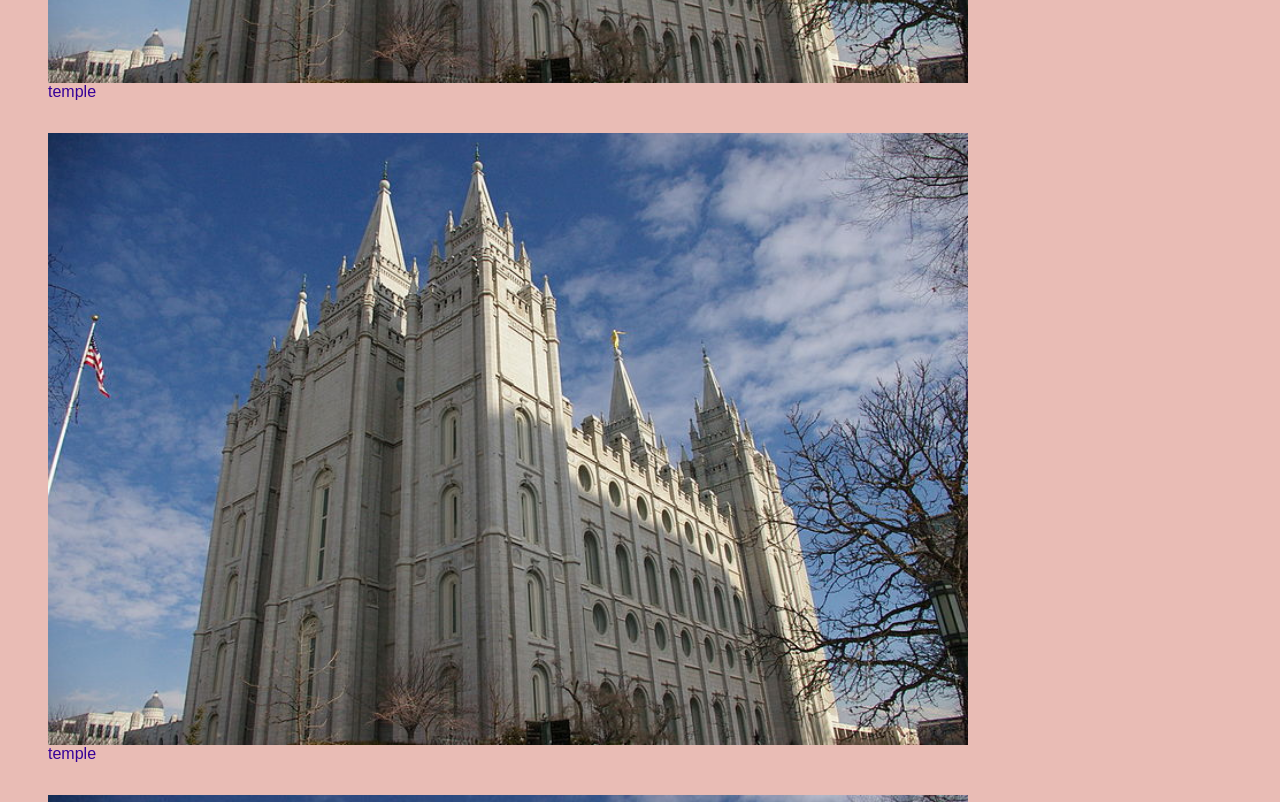
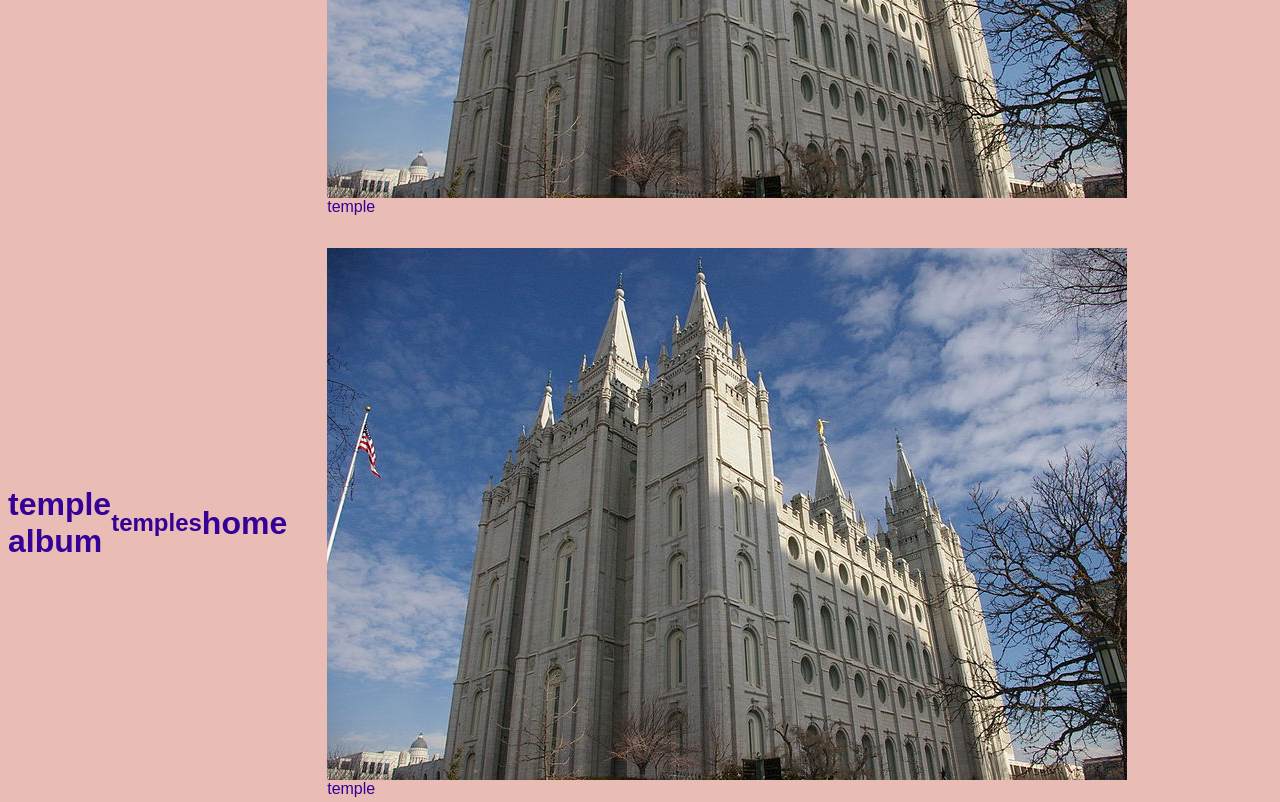
Before and after one commit to chilltomato/wdd131, a plain HTML site: page temples.html in a window 1280 px wide. Shown: the part 2180-2982 px from the top of the page. Drawn offline with Linux system fonts and the light colour scheme.

Commit message:
fixed some stuff

```diff
--- a/styles/temples.css
+++ b/styles/temples.css
@@ -51,7 +51,7 @@ main {
     color: VAR(--maincolor);
     align-items: center;
     align-self: center;
-    display: grid;
+    display: flex;
     }
 
 
--- a/temples.html
+++ b/temples.html
@@ -9,7 +9,7 @@
     <script src="scripts/temples.js" defer></script>
     <script src="scripts/getdates.js" defer></script>
     <link rel="stylesheet" href="styles/temples.css">
-    <link rel="stylesheet" href="styles\temples-large.css">
+    <link rel="stylesheet" href="styles/temples-large.css">
     <title>temple album</title>
     <meta description="album of temples">
     <meta name="author" content="zach">
@@ -35,41 +35,41 @@
         <h1 class="current menu selection">home</h1>
         <div class="img-grid">
             <figure>
-                <img src="images/800px-Salt_Lake_LDS_Temple.jpg" alt="temple" style="width:100%">
+                <img src="images/800px-Salt_Lake_LDS_Temple.jpg" alt="temple">
                 <figcaption>temple</figcaption>
             </figure>
             <figure>
-                <img src="images/800px-Salt_Lake_LDS_Temple.jpg" alt="temple" style="width:100%">
+                <img src="images/800px-Salt_Lake_LDS_Temple.jpg" alt="temple">
                 <figcaption>temple</figcaption>
             </figure>
             <figure>
-             <img src="images/800px-Salt_Lake_LDS_Temple.jpg" alt="temple" style="width:100%">
-                <figcaption>temple</figcaption>
-         </figure>
-            <figure>
-                <img src="images/800px-Salt_Lake_LDS_Temple.jpg" alt="temple" style="width:100%">
+                <img src="images/800px-Salt_Lake_LDS_Temple.jpg" alt="temple">
                 <figcaption>temple</figcaption>
             </figure>
             <figure>
-                <img src="images/800px-Salt_Lake_LDS_Temple.jpg" alt="temple" style="width:100%">
+                <img src="images/800px-Salt_Lake_LDS_Temple.jpg" alt="temple">
                 <figcaption>temple</figcaption>
             </figure>
             <figure>
-                <img src="images/800px-Salt_Lake_LDS_Temple.jpg" alt="temple" style="width:100%">
+                <img src="images/800px-Salt_Lake_LDS_Temple.jpg" alt="temple">
+                <figcaption>temple</figcaption>
+            </figure>
+            <figure>
+                <img src="images/800px-Salt_Lake_LDS_Temple.jpg" alt="temple">
                 <figcaption>temple</figcaption>
                </figure>
-                <figure>
+            <figure>
+                    <img src="images/800px-Salt_Lake_LDS_Temple.jpg" alt="temple">
+                    <figcaption>temple</figcaption>
+               </figure>
+            <figure>
+                    <img src="images/800px-Salt_Lake_LDS_Temple.jpg" alt="temple">
+                    <figcaption>temple</figcaption>
+            </figure>
+            <figure>
                     <img src="images/800px-Salt_Lake_LDS_Temple.jpg" alt="temple" style="width:100%">
                     <figcaption>temple</figcaption>
-               </figure>
-                <figure>
-                    <img src="images/800px-Salt_Lake_LDS_Temple.jpg" alt="temple" style="width:100%">
-                    <figcaption>temple</figcaption>
-             </figure>
-                <figure>
-                    <img src="images/800px-Salt_Lake_LDS_Temple.jpg" alt="temple" style="width:100%">
-                    <figcaption>temple</figcaption>
-               </section>
+            </figure>
             </div>
 
     </main>
```
